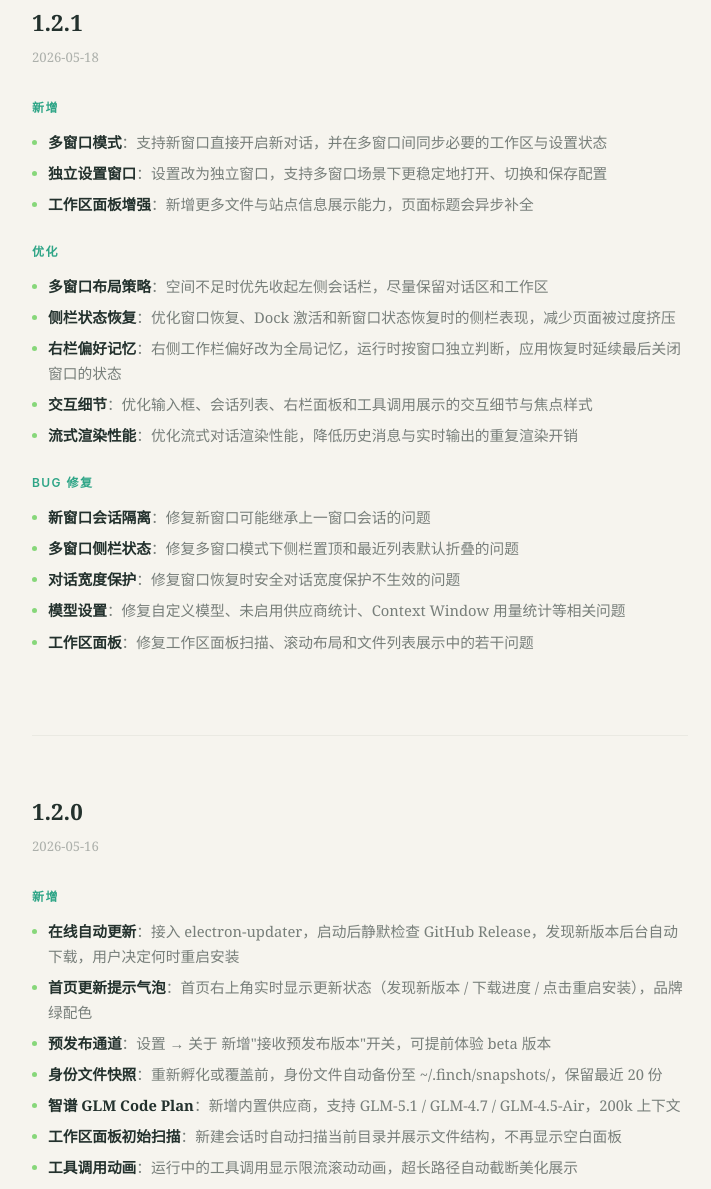
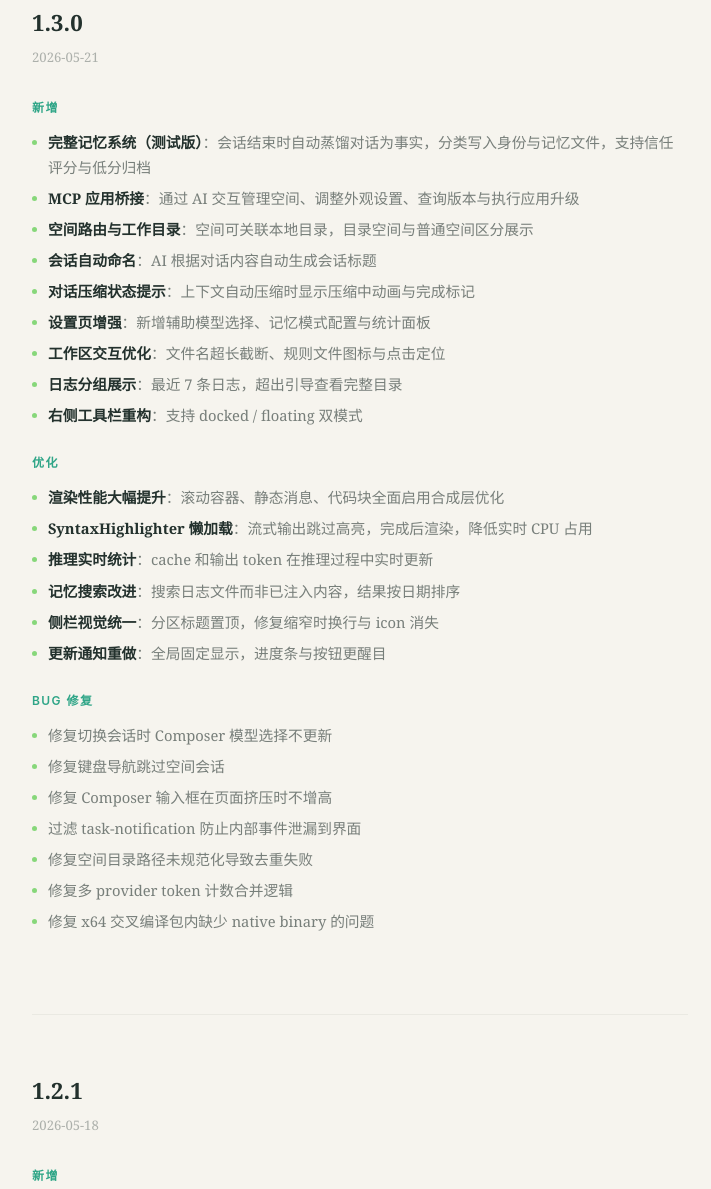
Before and after one commit to puterjam/finch, a plain HTML site: page docs/changelog.html in a window 1280 px wide. Shown: the part 283-1472 px from the top of the page, without its empty margins (280-991 px from the left). Drawn offline with Linux system fonts and the light colour scheme.

Commit message:
feat: 更新站点至 v1.3.0
Co-Authored-By: Claude Opus 4.7 <noreply@anthropic.com>

```diff
--- a/docs/changelog.html
+++ b/docs/changelog.html
@@ -138,6 +138,46 @@
 <h1>更新日志</h1>
 <p>Finch 的每一次成长，都在这里记录。</p>
 
+<!-- ====== 1.3.0 ====== -->
+<div class="version">
+  <h2>1.3.0</h2>
+  <p class="date">2026-05-21</p>
+
+  <h3>新增</h3>
+  <ul>
+    <li><strong>完整记忆系统（测试版）</strong>：会话结束时自动蒸馏对话为事实，分类写入身份与记忆文件，支持信任评分与低分归档</li>
+    <li><strong>MCP 应用桥接</strong>：通过 AI 交互管理空间、调整外观设置、查询版本与执行应用升级</li>
+    <li><strong>空间路由与工作目录</strong>：空间可关联本地目录，目录空间与普通空间区分展示</li>
+    <li><strong>会话自动命名</strong>：AI 根据对话内容自动生成会话标题</li>
+    <li><strong>对话压缩状态提示</strong>：上下文自动压缩时显示压缩中动画与完成标记</li>
+    <li><strong>设置页增强</strong>：新增辅助模型选择、记忆模式配置与统计面板</li>
+    <li><strong>工作区交互优化</strong>：文件名超长截断、规则文件图标与点击定位</li>
+    <li><strong>日志分组展示</strong>：最近 7 条日志，超出引导查看完整目录</li>
+    <li><strong>右侧工具栏重构</strong>：支持 docked / floating 双模式</li>
+  </ul>
+
+  <h3>优化</h3>
+  <ul>
+    <li><strong>渲染性能大幅提升</strong>：滚动容器、静态消息、代码块全面启用合成层优化</li>
+    <li><strong>SyntaxHighlighter 懒加载</strong>：流式输出跳过高亮，完成后渲染，降低实时 CPU 占用</li>
+    <li><strong>推理实时统计</strong>：cache 和输出 token 在推理过程中实时更新</li>
+    <li><strong>记忆搜索改进</strong>：搜索日志文件而非已注入内容，结果按日期排序</li>
+    <li><strong>侧栏视觉统一</strong>：分区标题置顶，修复缩窄时换行与 icon 消失</li>
+    <li><strong>更新通知重做</strong>：全局固定显示，进度条与按钮更醒目</li>
+  </ul>
+
+  <h3>Bug 修复</h3>
+  <ul>
+    <li>修复切换会话时 Composer 模型选择不更新</li>
+    <li>修复键盘导航跳过空间会话</li>
+    <li>修复 Composer 输入框在页面挤压时不增高</li>
+    <li>过滤 task-notification 防止内部事件泄漏到界面</li>
+    <li>修复空间目录路径未规范化导致去重失败</li>
+    <li>修复多 provider token 计数合并逻辑</li>
+    <li>修复 x64 交叉编译包内缺少 native binary 的问题</li>
+  </ul>
+</div>
+
 <!-- ====== 1.2.1 ====== -->
 <div class="version">
   <h2>1.2.1</h2>
```
Also changed, not shown: docs/index.html (+3 -3 lines), latest-mac.yml (+7 -7 lines), CHANGELOG.md.
